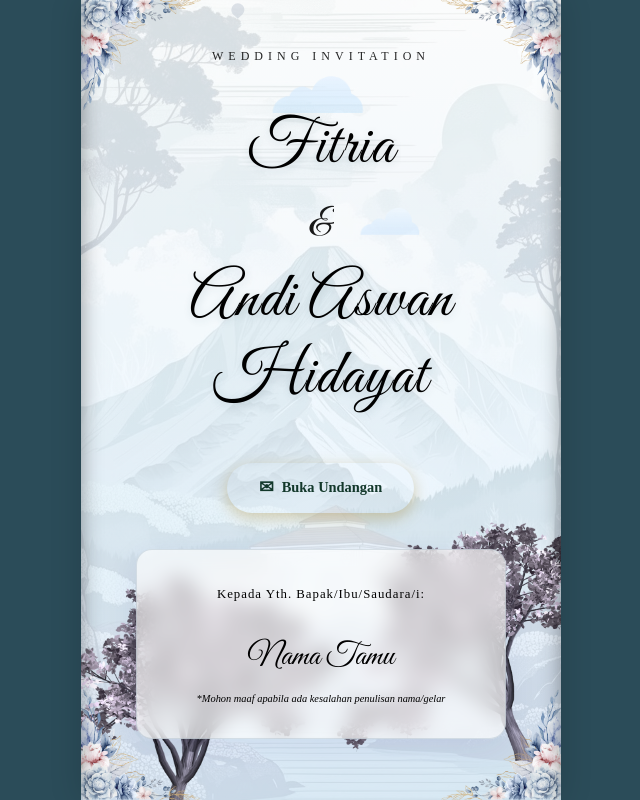
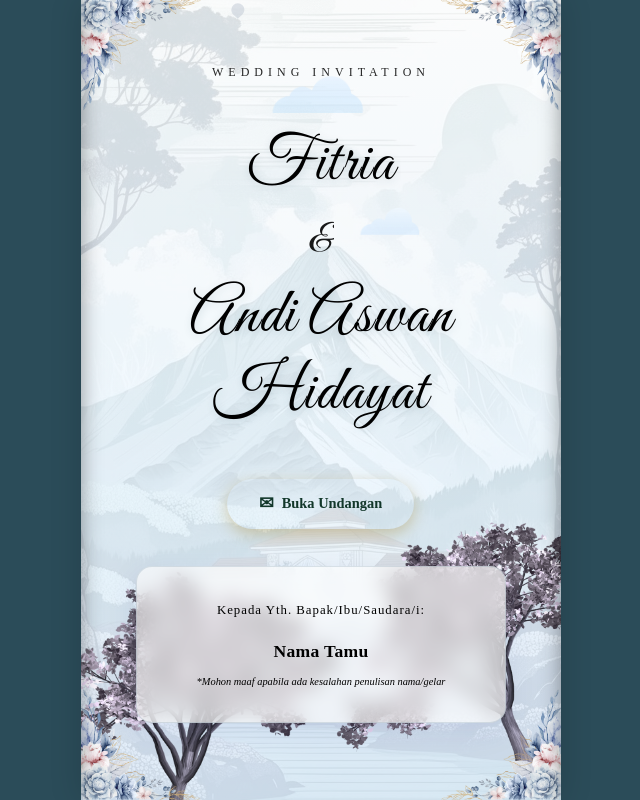
Before and after one commit to R26raihan/undangan_fitria, a Vue app: page / in a window 1280 px wide. Shown: the whole page, without its empty margins (319-959 px from the left). Built offline with nearby package versions, Linux system fonts and the light colour scheme.

Commit message:
style: update typography and spacing for guest name in CoverScreen

```diff
--- a/src/components/CoverScreen.vue
+++ b/src/components/CoverScreen.vue
@@ -572,14 +572,15 @@ const handleVideoEnded = () => {
 }
 
 .guest-name {
-  font-family: 'Great Vibes', cursive;
-  font-size: 2rem;
-  font-weight: 400;
+  font-family: var(--font-sans);
+  font-size: 1.1rem;
+  font-weight: 600;
   color: var(--color-primary);
   margin-bottom: 0.5rem;
   word-wrap: break-word;
-  line-height: 1.3;
+  line-height: 1.5;
   padding: 0.1em 0;
+  letter-spacing: 0.3px;
 }
 
 .apology {
```
